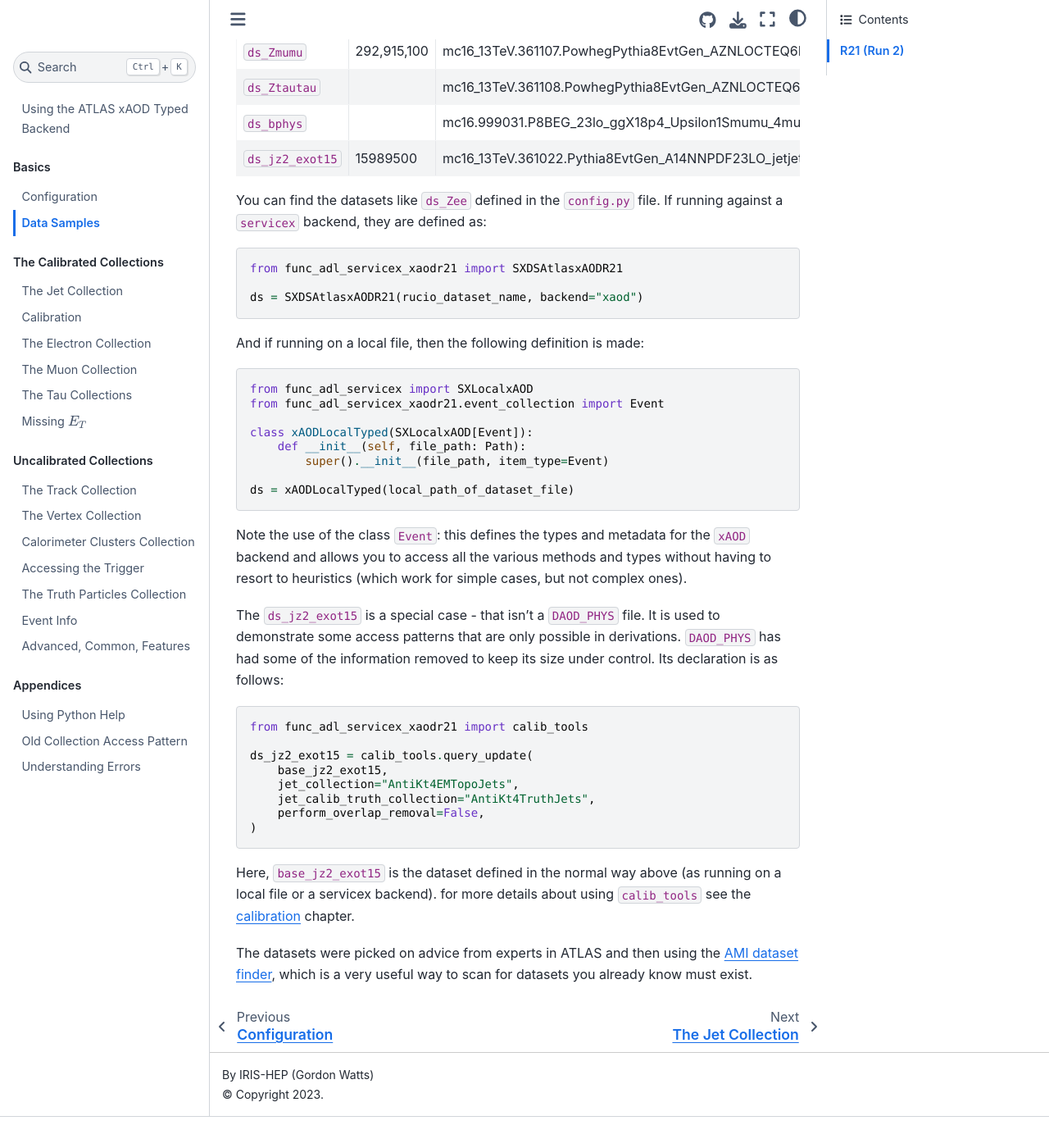
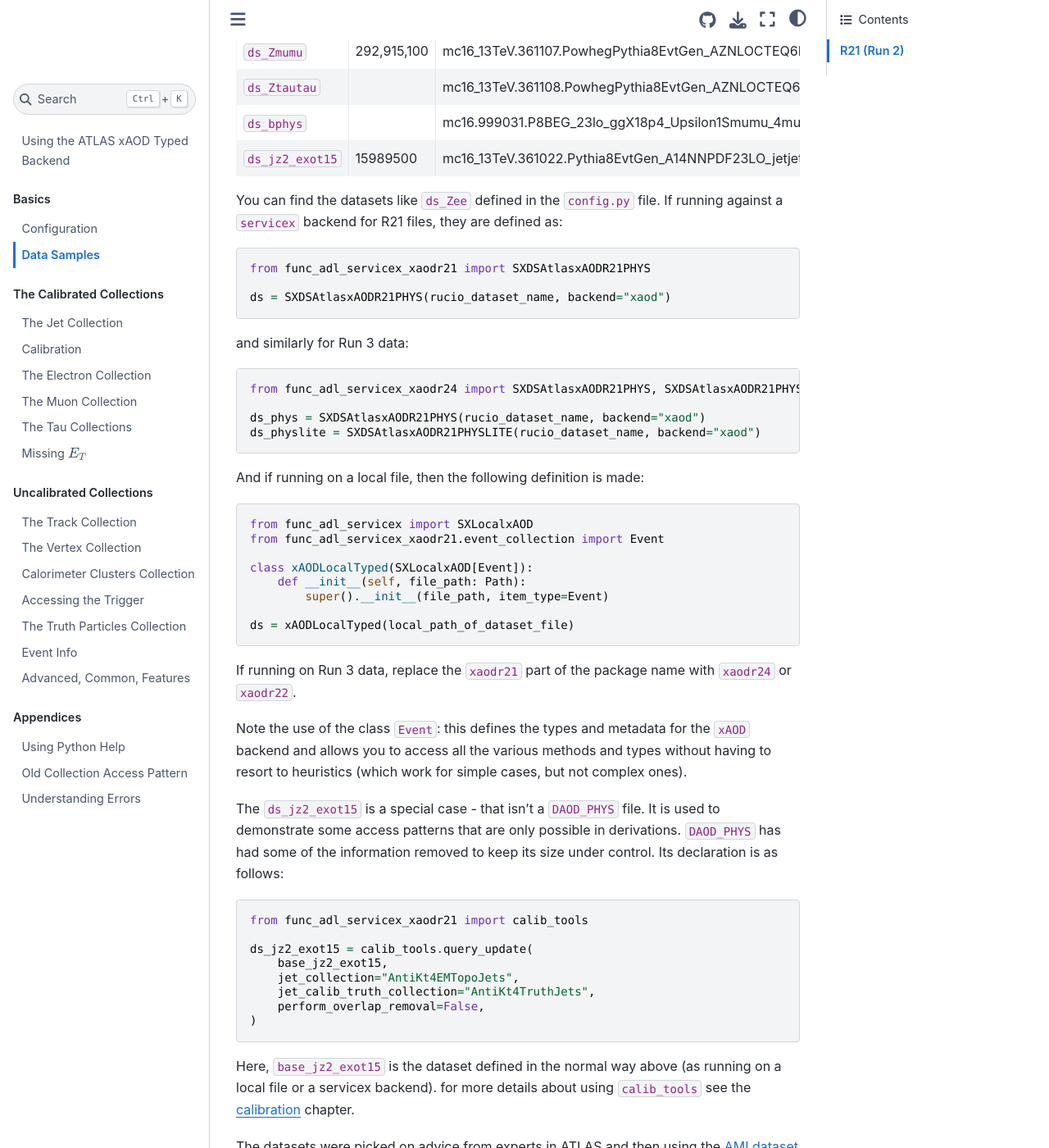
Before and after one commit to gordonwatts/xaod_usage, a Jupyter Book: the page built from book/chapters/data.md, in a window 1280 px wide and 1400 px high, scrolled down 554 px. Shown: the whole window at 82% size. Built offline with Jupyter Book 1.0.4 settings and Sphinx 7.4.7 and the Sphinx Book theme 1.1.4, drawn with Linux system fonts in a browser that asks for light colours; before the commit the page ends 1916 px from its top, so only the background shows below that.

Commit message:
Moveing towards R21/R22

````diff
--- a/book/chapters/data.md
+++ b/book/chapters/data.md
@@ -1,4 +1,5 @@
 (ch-data-samples)=
+
 # Data Samples
 
 ATLAS data comes in many flavors. Because the complete data is so large, ATLAS makes a number of different samples that are slimmed down in various ways. The consequences of this can be far reaching: if a derivation removes attributes necessary to perform a calibration for muons, then accessing calibrated muons will not be possible downstream.
@@ -17,12 +18,21 @@ For Run 2, software release R21, we use the following datasets:
 | `ds_bphys` | | mc16.999031.P8BEG_23lo_ggX18p4_Upsilon1Smumu_4mu_3pt2.deriv.DAOD_BPHY4.e8304_a875_r10724_r10726_p3712_pUM999999 |
 | `ds_jz2_exot15` | 15989500 | mc16_13TeV.361022.Pythia8EvtGen_A14NNPDF23LO_jetjet_JZ2W.deriv.DAOD_EXOT15.e3668_s3126_r9364_r9315_p4696 |
 
-You can find the datasets like `ds_Zee` defined in the `config.py` file. If running against a `servicex` backend, they are defined as:
+You can find the datasets like `ds_Zee` defined in the `config.py` file. If running against a `servicex` backend for R21 files, they are defined as:
 
 ```python
-from func_adl_servicex_xaodr21 import SXDSAtlasxAODR21
+from func_adl_servicex_xaodr21 import SXDSAtlasxAODR21PHYS
 
-ds = SXDSAtlasxAODR21(rucio_dataset_name, backend="xaod")
+ds = SXDSAtlasxAODR21PHYS(rucio_dataset_name, backend="xaod")
+```
+
+and similarly for Run 3 data:
+
+```python
+from func_adl_servicex_xaodr24 import SXDSAtlasxAODR21PHYS, SXDSAtlasxAODR21PHYSLITE
+
+ds_phys = SXDSAtlasxAODR21PHYS(rucio_dataset_name, backend="xaod")
+ds_physlite = SXDSAtlasxAODR21PHYSLITE(rucio_dataset_name, backend="xaod")
 ```
 
 And if running on a local file, then the following definition is made:
@@ -37,6 +47,8 @@ class xAODLocalTyped(SXLocalxAOD[Event]):
 
 ds = xAODLocalTyped(local_path_of_dataset_file)
 ```
+
+If running on Run 3 data, replace the `xaodr21` part of the package name with `xaodr24` or `xaodr22`.
 
 Note the use of the class `Event`: this defines the types and metadata for the `xAOD` backend and allows you to access all the various methods and types without having to resort to heuristics (which work for simple cases, but not complex ones).
 
````
Also changed, not shown: book/chapters/configuration.md (+9 -1 lines), book/chapters/jets.ipynb, 1 other file.
